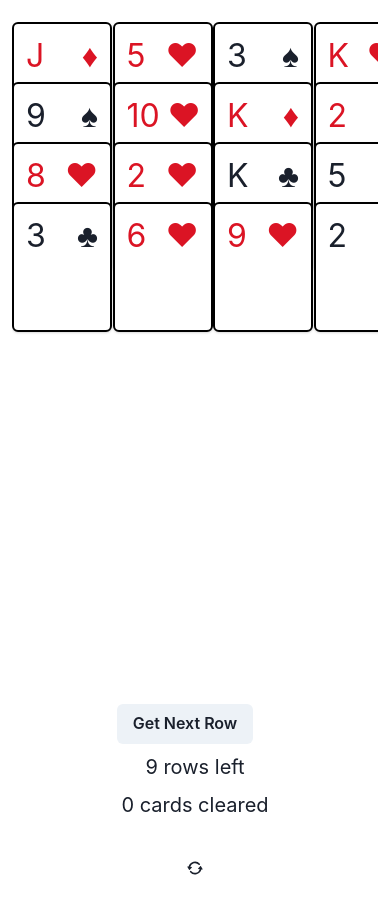
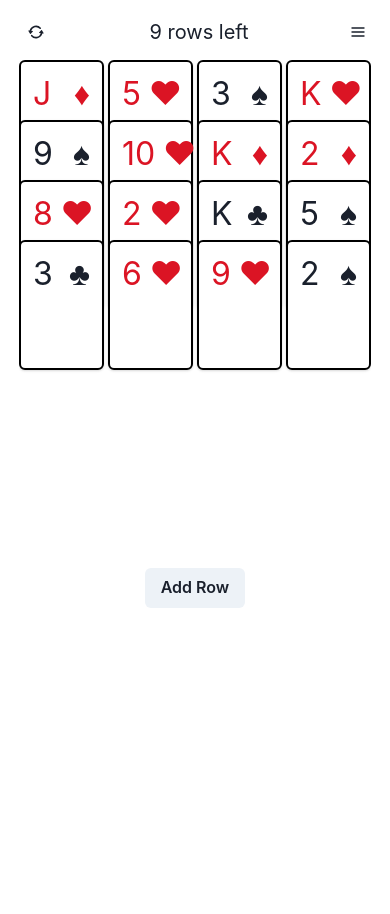
Before and after one commit to thaidakar/impossible, a React (Create React App) app: page / in a window 390 px wide. Shown: the top 914 px of the page. After the commit the page ends 844 px from the top, so only its background shows below. Built offline with nearby package versions, Linux system fonts and the light colour scheme.

Commit message:
Make more mobile friendly

```diff
--- a/src/App.css
+++ b/src/App.css
@@ -17,3 +17,7 @@
 .card-body {
     font-size: xx-large;
 }
+
+.empty {
+    background-color: transparent !important;
+}
--- a/src/App.tsx
+++ b/src/App.tsx
@@ -18,12 +18,17 @@ import {
   StackItem,
   Tooltip,
   useBoolean,
-} from "@chakra-ui/react"
-import { ColorModeSwitcher } from "./ColorModeSwitcher"
-import { Logo } from "./Logo"
-import { GetNextCard, Card, suiteValues, cardValues, displayName, Suite, CardVal } from "./Logic/Deck"
+  MenuButton,
+  Menu,
+  IconButton,
+  MenuList,
+  MenuItem,
+  Portal,
+} from "@chakra-ui/react";
+import { ColorModeSwitcher } from "./ColorModeSwitcher";
+import { GetNextCard, Card, suiteValues, cardValues, displayName, Suite, CardVal } from "./Logic/Deck";
+import { HamburgerIcon, QuestionIcon, RepeatIcon } from "@chakra-ui/icons";
 import './App.css';
-import { RepeatIcon } from "@chakra-ui/icons"
 
 export const App = () => {
 
@@ -32,6 +37,7 @@ export const App = () => {
   const [reset, setReset] = useBoolean(true);
   const [addRow, setAddRow] = useBoolean(false);
   const [cleared, setCleared] = React.useState(0);
+  const [moveNext, setMoveNext] = useBoolean(false);
 
   React.useEffect(() => {
     const handleSpacebarPress = (event: KeyboardEvent) => {
@@ -88,6 +94,10 @@ export const App = () => {
         drawRow(_deck, _board);
       }
     }
+
+    if (deck.length === 0 && board.length === 0 && !reset) {
+      setReset.on();
+    }
   }, [deck, board]);
 
   const resetDeck = () => {
@@ -142,11 +152,8 @@ export const App = () => {
   };
 
   const canRemove = (card: Card, ridx: number, cidx: number) => {
-    // Cannot clear if there is a card below
-    if (ridx + 1 <= board[ridx].length - 1) {
-      const cardBelow = board[ridx+1][cidx]
-      if (!!cardBelow && !cardBelow.hidden) return false;
-    }
+    if (!canClick(ridx, cidx)) return false;
+
     // Cannot clear if there is not a higher card on the same row
     const colComp = [];
     for (let i = board.length - 1; i > -1; i--) {
@@ -173,20 +180,48 @@ export const App = () => {
 
   const handleCardClick = (ridx: number, cidx: number) => {
 
+    let mRidx = -1;
+    let mCidx = -1;
+
     let _board = board.map((r, rowIndex) =>
     r.map((card, colIndex) => {
-        if (rowIndex === ridx && colIndex === cidx)
+        if (rowIndex === ridx && colIndex === cidx) {
           if (canRemove(card, ridx, cidx)) {
             setCleared(c => ++c);
+            if (ridx === 0) setMoveNext.on();
             return {...card, hidden: true};
           }
-          else
+          else {
+            if (moveNext && canClick(ridx, cidx)) {
+              mRidx = ridx;
+              mCidx = cidx;
+              setMoveNext.off();
+              return card;
+            }
             console.warn('Cannot clear this card');
+          }
+        }
         return card;
     }));
 
+    if (mRidx > -1 && mCidx > -1) {
+      handleCardRightClick(mRidx, mCidx);
+      return;
+    }
+
     setBoard(_board);
   };
+
+  function canClick(ridx: number, cidx: number) {
+    // Cannot click if there is a card below
+    if (ridx + 1 <= board[ridx].length - 1) {
+      const cardBelow = board[ridx+1][cidx];
+      if (!!cardBelow && !cardBelow.hidden) {
+        return false;
+      }
+    }
+    return true;
+  }
 
   const handleCardRightClick = (ridx: number, cidx: number) => {
 
@@ -223,9 +258,9 @@ export const App = () => {
     return board.map((row, ridx) =>
             row.map((card, cidx) =>
               <CardElement
-                style={{visibility: card.hidden ? 'hidden' : 'visible', zIndex: ridx}}
-                className={(ridx === 0 ? '': 'stacked') + ' card'}
-                w={100} h={130} p={0}
+                style={{visibility: card.hidden && ridx !== 0 ? 'hidden' : 'visible', zIndex: ridx}}
+                className={`${(ridx === 0 ? '': 'stacked')} ${ridx === 0 && !!card.hidden ? 'empty' : ''} card`}
+                w={[85, 90, 100]} h={130} p={0}
                 key={card.suite + card.val}
                 onClick={(e) => cardClick(e, ridx, cidx)}
                 onContextMenu={(e) => { e.preventDefault(); if (e.type === 'contextmenu') handleCardRightClick(ridx, cidx);}}>
@@ -247,26 +282,43 @@ export const App = () => {
   return (
     <ChakraProvider theme={theme}>
       <Box textAlign="center" fontSize="xl">
-        <Grid minH="100vh" p={3}>
-          <ColorModeSwitcher justifySelf="flex-end" />
-          <VStack spacing={8} top={-30} position='relative'>
-            <Box minH={650} maxH={600} overflowX='hidden' overflowY='auto'>
-            <SimpleGrid key={Math.random()} columns={4} spacingX={9}>
-              {board && displayBoard()}
-            </SimpleGrid>
+        <VStack minH="100vh" p={3}>
+          <HStack w='100%' justifyContent='space-between'>
+            <Tooltip label='Reset Deck' openDelay={300}>
+              <Button variant='ghost' onClick={resetDeck}>
+                <RepeatIcon />
+              </Button>
+            </Tooltip>
+            <Box>{deck?.length / 4} rows left</Box>
+            <Menu>
+              <MenuButton
+                as={IconButton}
+                aria-label='Options'
+                icon={<HamburgerIcon />}
+                variant='ghost'
+              />
+              <Portal>
+                <MenuList>
+                  <ColorModeSwitcher />
+                  {/*<MenuItem>
+                    <QuestionIcon />
+                    <Text ml={5}>
+                      How do I?
+                    </Text>
+                  </MenuItem>*/}
+                </MenuList>
+              </Portal>
+            </Menu>
+          </HStack>
+          <VStack>
+            <Box h={500} overflowX='hidden' overflowY='auto'>
+              <SimpleGrid key={Math.random()} columns={4} spacingX={[1, 9]}>
+                {board && displayBoard()}
+              </SimpleGrid>
             </Box>
-            <VStack>
-              <Button mr={5} onClick={() => drawRow()}>Get Next Row</Button>
-              <Text>{deck?.length / 4} rows left</Text>
-              <Text>{cleared} cards cleared</Text>
-              <Tooltip label='Reset Deck' openDelay={300}>
-                <Button variant='ghost' mt={5} onClick={resetDeck}>
-                  <RepeatIcon />
-                </Button>
-              </Tooltip>
-            </VStack>
+            <Button onClick={() => drawRow()}>Add Row</Button>
           </VStack>
-        </Grid>
+        </VStack>
       </Box>
     </ChakraProvider>
   );
--- a/src/ColorModeSwitcher.tsx
+++ b/src/ColorModeSwitcher.tsx
@@ -2,29 +2,25 @@ import * as React from "react"
 import {
   useColorMode,
   useColorModeValue,
-  IconButton,
+  Text,
   IconButtonProps,
+  MenuItem,
 } from "@chakra-ui/react"
 import { FaMoon, FaSun } from "react-icons/fa"
 
 type ColorModeSwitcherProps = Omit<IconButtonProps, "aria-label">
 
 export const ColorModeSwitcher: React.FC<ColorModeSwitcherProps> = (props) => {
-  const { toggleColorMode } = useColorMode()
-  const text = useColorModeValue("dark", "light")
-  const SwitchIcon = useColorModeValue(FaMoon, FaSun)
+  const { toggleColorMode } = useColorMode();
+  const text = useColorModeValue("dark", "light");
+  const SwitchIcon = useColorModeValue(FaMoon, FaSun);
 
   return (
-    <IconButton
-      size="md"
-      fontSize="lg"
-      variant="ghost"
-      color="current"
-      marginLeft="2"
-      onClick={toggleColorMode}
-      icon={<SwitchIcon />}
-      aria-label={`Switch to ${text} mode`}
-      {...props}
-    />
+    <MenuItem onClick={toggleColorMode}>
+        <SwitchIcon />
+        <Text ml={5}>
+          {`Switch to ${text} mode`}
+        </Text>
+    </MenuItem>
   )
 }
--- a/src/index.tsx
+++ b/src/index.tsx
@@ -12,7 +12,7 @@ const root = ReactDOM.createRoot(container)
 
 root.render(
   <React.StrictMode>
-    <ColorModeScript />
+    <ColorModeScript initialColorMode='light' />
     <App />
   </React.StrictMode>,
 )
```
